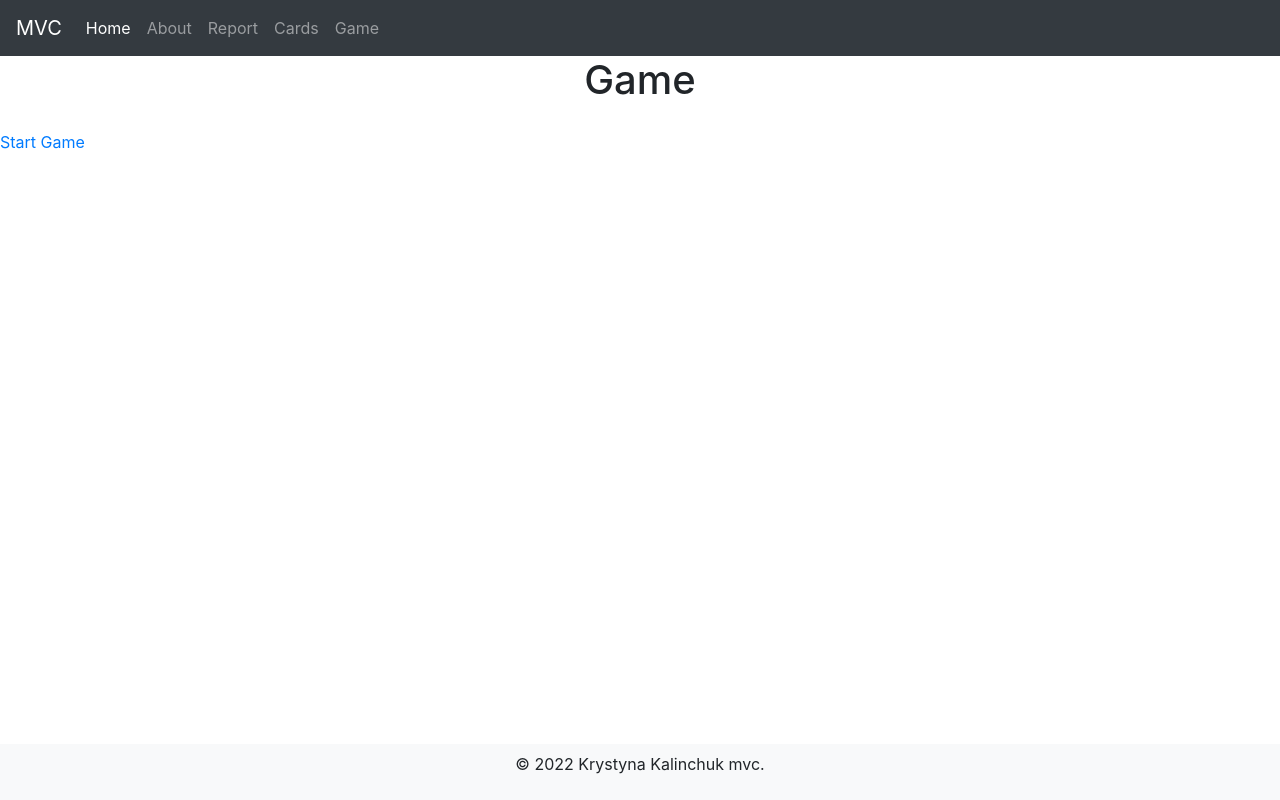
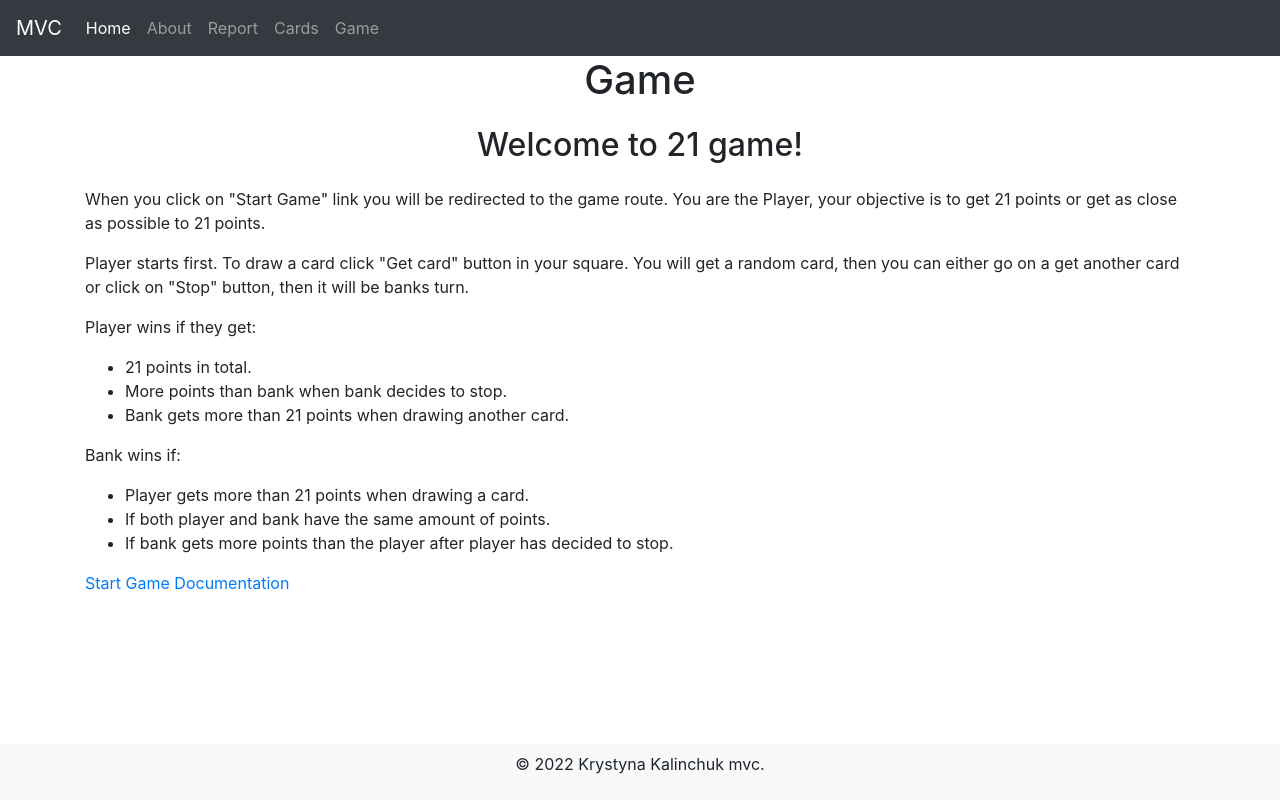
Before and after one commit to kalinchukkristina/report-mvc, a Symfony app: template templates/game/landning.html.twig in a window 1280 px wide. Run offline with Twig, Linux system fonts and the light colour scheme; the template is opened without the code that fills it, so the values that code supplies are empty; some libraries are stand-ins or nearby versions.

Commit message:
fixed landningssida

```diff
--- a/public/css/style.css
+++ b/public/css/style.css
@@ -67,3 +67,7 @@ h1, h2 {
     margin: 1%;
     border: 2px solid black;
 }
+
+.winner {
+    background-color: chartreuse;
+}
--- a/src/Controller/Card/Deck.php
+++ b/src/Controller/Card/Deck.php
@@ -6,8 +6,6 @@ use App\Card\Card;
 
 class Deck
 {
-    public array $deck = [];
-
     public function createDeck(): array
     {
         $numbers = [2, 3, 4, 5, 6, 7, 8, 9, 10, "J", "Q", "K", "A"];
--- a/templates/game/landning.html.twig
+++ b/templates/game/landning.html.twig
@@ -3,10 +3,26 @@
 {% block title %}{{ title }}{% endblock %}
 
 {% block body %}
-<div>
+<div class="container">
     <h1>Game</h1>
+    <h2>Welcome to 21 game!</h2>
+    <p>When you click on "Start Game" link you will be redirected to the game route. You are the Player, your objective is to get 21 points or get as close as possible to 21 points.</p>
+    <p>Player starts first. To draw a card click "Get card" button in your square. You will get a random card, then you can either go on a get another card or click on "Stop" button, then it will be banks turn.</p>
+    <p>Player wins if they get:</p>
+    <ul>
+        <li>21 points in total.</li>
+        <li>More points than bank when bank decides to stop.</li>
+        <li>Bank gets more than 21 points when drawing another card.</li>
+    </ul>
+    <p>Bank wins if:</p>
+    <ul>
+        <li>Player gets more than 21 points when drawing a card.</li>
+        <li>If both player and bank have the same amount of points.</li>
+        <li>If bank gets more points than the player after player has decided to stop.</li>
+    </ul>
 
     <a href="{{ path("play") }}">Start Game </a>
+    <a href="{{ path("doc") }}">Documentation </a>
 
 </div>
 
```
Also changed, not shown: src/Controller/Game/Game.php (+4 -3 lines), src/Controller/GameController.php (+35 -2 lines), templates/game/doc.html.twig (added, +11 -0 lines), templates/game/play.html.twig (+11 -3 lines).
